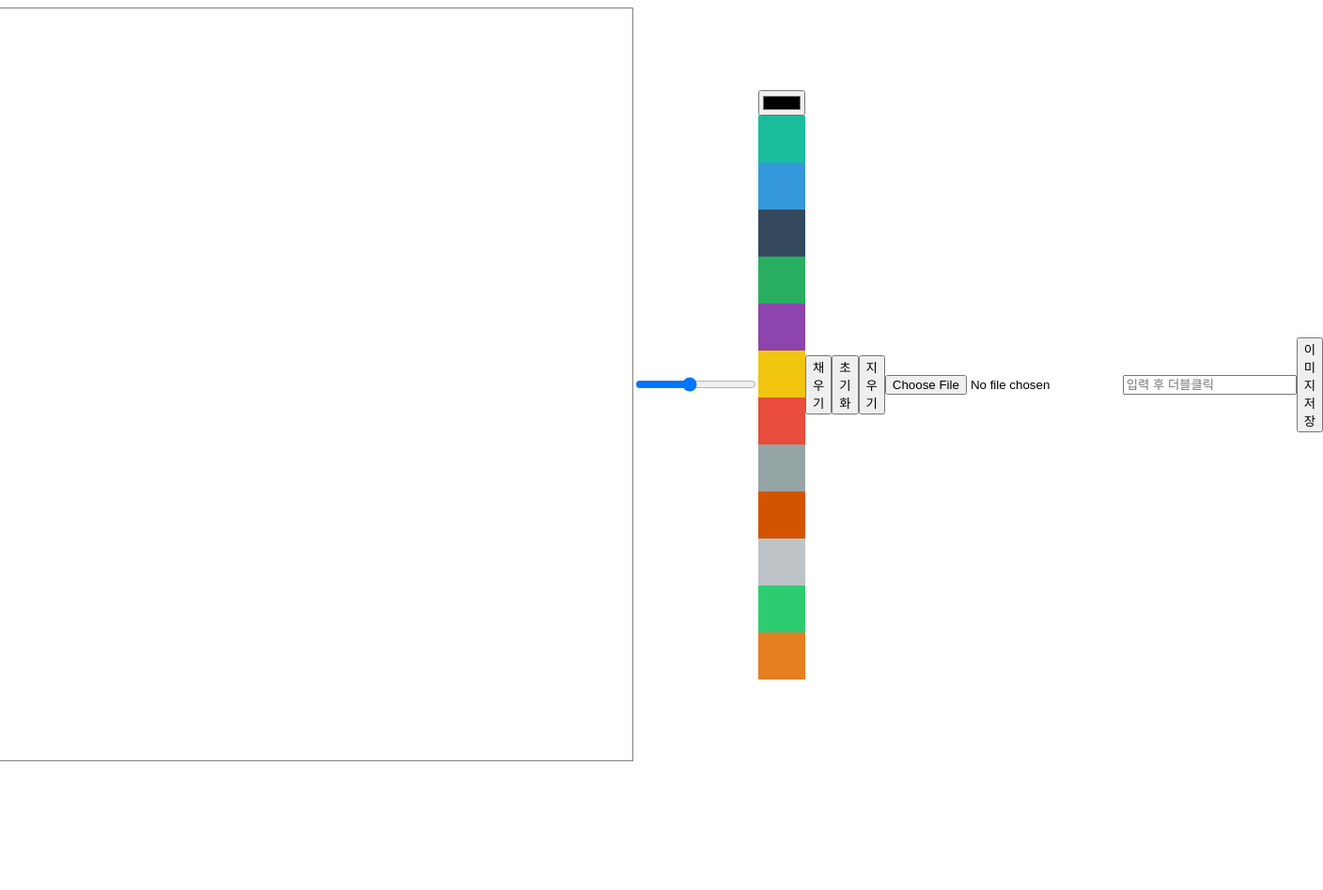
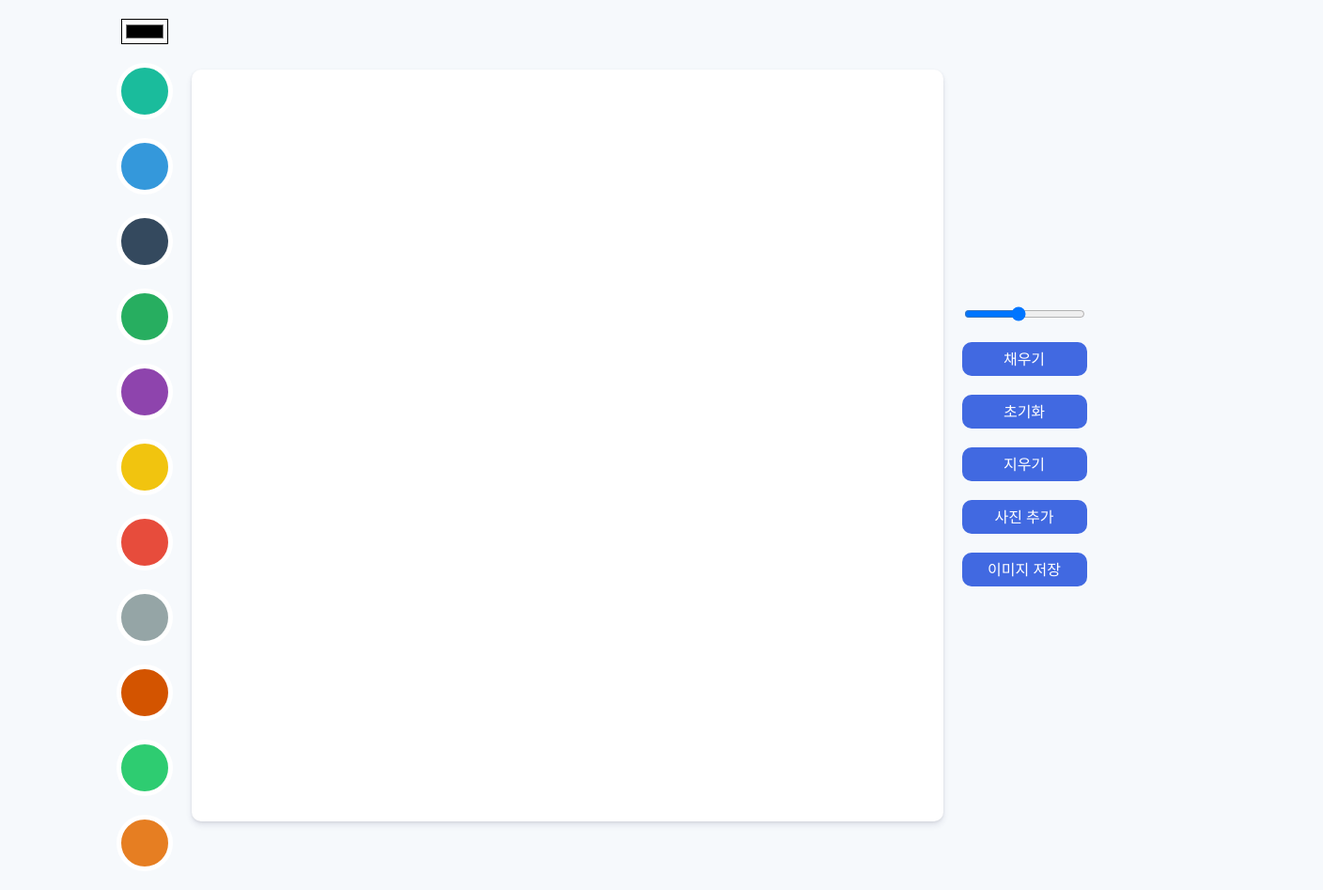
Before and after one commit to kimmingyu0/MEME-MAKER, a plain HTML site: page index.html in a window 1280 px wide. Shown: the whole page at 94% size, 1408 px wide, since content can reach past the window. Before the commit the page ends 818 px from the top, so only its background shows below. Drawn offline with Linux system fonts and the light colour scheme.

Commit message:
css 파일 추가 및 틀 수정

```diff
--- a/app.js
+++ b/app.js
@@ -89,16 +89,18 @@ const onFileChange = (event) => {
   };
 };
 
-const onDoubleClick = (event) => {
-  const text = TEXTINPUT.value;
-  if (text !== "") {
-    ctx.save(); // ctx 현재상태 저장
-    ctx.lineWidth = 1;
-    ctx.font = "48px serif";
-    ctx.fillText(text, event.offsetX, event.offsetY);
-    ctx.restore(); // ctx 저장한 상태로 되돌림
-  }
-};
+// 현재 더블클릭 후 오류 발생 -> 문제 해결 중
+
+// const onDoubleClick = (event) => {
+//   const text = TEXTINPUT.value;
+//   if (text.trim().length > 0) {
+//     ctx.save(); // ctx 현재상태 저장
+//     ctx.lineWidth = 1;
+//     ctx.font = "48px serif";
+//     ctx.fillText(text, event.offsetX, event.offsetY);
+//     ctx.restore(); // ctx 저장한 상태로 되돌림
+//   }
+// };
 
 const onSaveClick = () => {
   const url = canvas.toDataURL();
@@ -108,7 +110,7 @@ const onSaveClick = () => {
   a.click();
 };
 
-canvas.addEventListener("dblclick", onDoubleClick);
+// canvas.addEventListener("dblclick", onDoubleClick);
 canvas.addEventListener("mousemove", onMove);
 canvas.addEventListener("mousedown", startPainting);
 canvas.addEventListener("mouseup", cancelPainting);
--- a/index.html
+++ b/index.html
@@ -8,9 +8,7 @@
     <link rel="stylesheet" href="styles.css" />
   </head>
   <body>
-    <canvas></canvas>
-    <input id="line-width" type="range" min="1" max="10" value="5" step="0.5" />
-    <div>
+    <div class="color-options">
       <input type="color" id="color" />
       <div
         class="color-option"
@@ -59,11 +57,6 @@
       ></div>
       <div
         class="color-option"
-        style="background-color: #bdc3c7"
-        data-color="#bdc3c7"
-      ></div>
-      <div
-        class="color-option"
         style="background-color: #2ecc71"
         data-color="#2ecc71"
       ></div>
@@ -73,12 +66,26 @@
         data-color="#e67e22"
       ></div>
     </div>
-    <button id="mode-btn">채우기</button>
-    <button id="destroy-btn">초기화</button>
-    <button id="eraser-btn">지우기</button>
-    <input type="file" accept="image/*" id="file" />
-    <input type="text" placeholder="입력 후 더블클릭" id="text" />
-    <button id="save">이미지 저장</button>
+    <canvas></canvas>
+    <div class="btns">
+      <input
+        id="line-width"
+        type="range"
+        min="1"
+        max="10"
+        value="5"
+        step="0.5"
+      />
+      <button id="mode-btn">채우기</button>
+      <button id="destroy-btn">초기화</button>
+      <button id="eraser-btn">지우기</button>
+      <label for="file">
+        사진 추가
+        <input type="file" accept="image/*" id="file" />
+      </label>
+      <!-- <input type="text" placeholder="텍스트를 입력해주세요" id="text" /> 오류 발생 수정중 -->
+      <button id="save">이미지 저장</button>
+    </div>
     <script src="app.js"></script>
   </body>
 </html>
--- /dev/null
+++ b/reset.css
@@ -0,0 +1,43 @@
+html, body, div, span, applet, object, iframe,
+h1, h2, h3, h4, h5, h6, p, blockquote, pre,
+a, abbr, acronym, address, big, cite, code,
+del, dfn, em, img, ins, kbd, q, s, samp,
+small, strike, strong, sub, sup, tt, var,
+b, u, i, center,
+dl, dt, dd, ol, ul, li,
+fieldset, form, label, legend,
+table, caption, tbody, tfoot, thead, tr, th, td,
+article, aside, canvas, details, embed,
+figure, figcaption, footer, header, hgroup,
+menu, nav, output, ruby, section, summary,
+time, mark, audio, video {
+	margin: 0;
+	padding: 0;
+	border: 0;
+	font-size: 100%;
+	font: inherit;
+	vertical-align: baseline;
+}
+/* HTML5 display-role reset for older browsers */
+article, aside, details, figcaption, figure,
+footer, header, hgroup, menu, nav, section {
+	display: block;
+}
+body {
+	line-height: 1;
+}
+ol, ul {
+	list-style: none;
+}
+blockquote, q {
+	quotes: none;
+}
+blockquote:before, blockquote:after,
+q:before, q:after {
+	content: '';
+	content: none;
+}
+table {
+	border-collapse: collapse;
+	border-spacing: 0;
+}
--- a/styles.css
+++ b/styles.css
@@ -1,7 +1,22 @@
+@import "reset.css";
+
+body {
+  display: flex;
+  gap: 20px;
+  justify-content: space-between;
+  align-items: flex-start;
+  background-color: #f6f9fc;
+  padding: 20px;
+  font-family: system-ui, -apple-system, BlinkMacSystemFont, "Segoe UI", Roboto,
+    Oxygen, Ubuntu, Cantarell, "Open Sans", "Helvetica Neue", sans-serif;
+}
+
 canvas {
   width: 800px;
   height: 800px;
-  border: 1px solid gray;
+  background-color: white;
+  border-radius: 10px;
+  box-shadow: 0 4px 6px rgba(50, 50, 93, 0.11), 0 1px 3px rgba(0, 0, 0, 0.08);
 }
 
 body {
@@ -10,8 +25,62 @@ body {
   align-items: center;
 }
 
+.btns {
+  display: flex;
+  flex-direction: column;
+  gap: 20px;
+}
+
+.color-options {
+  display: flex;
+  flex-direction: column;
+  align-items: center;
+  gap: 20px;
+}
+
 .color-option {
   width: 50px;
   height: 50px;
+  border-radius: 50%;
   cursor: pointer;
+  border: 5px solid white;
+  transition: transform ease-in-out 0.1s;
 }
+
+.color-option:hover {
+  transform: scale(1.2);
+}
+
+input#color {
+  background-color: white;
+}
+
+button, label {
+    all:unset; /* 기본 적용된 스타일 모두 제거 */
+    padding:10px 0px;
+    text-align: center;
+    background-color: royalblue;
+    color: white;
+    font-weight: 500;
+    cursor: pointer;
+    border-radius: 10px;
+    transition: opacity linear 0.1s;
+}
+
+button:hover {
+    opacity: 0.85;
+}
+
+input#file{
+    display: none;
+}
+
+input#text {
+    all:unset;
+    padding: 10px 0px;
+    text-align: center;
+    border-radius: 10px;
+    font-weight: 500;
+    text-align: center;
+    background-color: white;
+}
```
